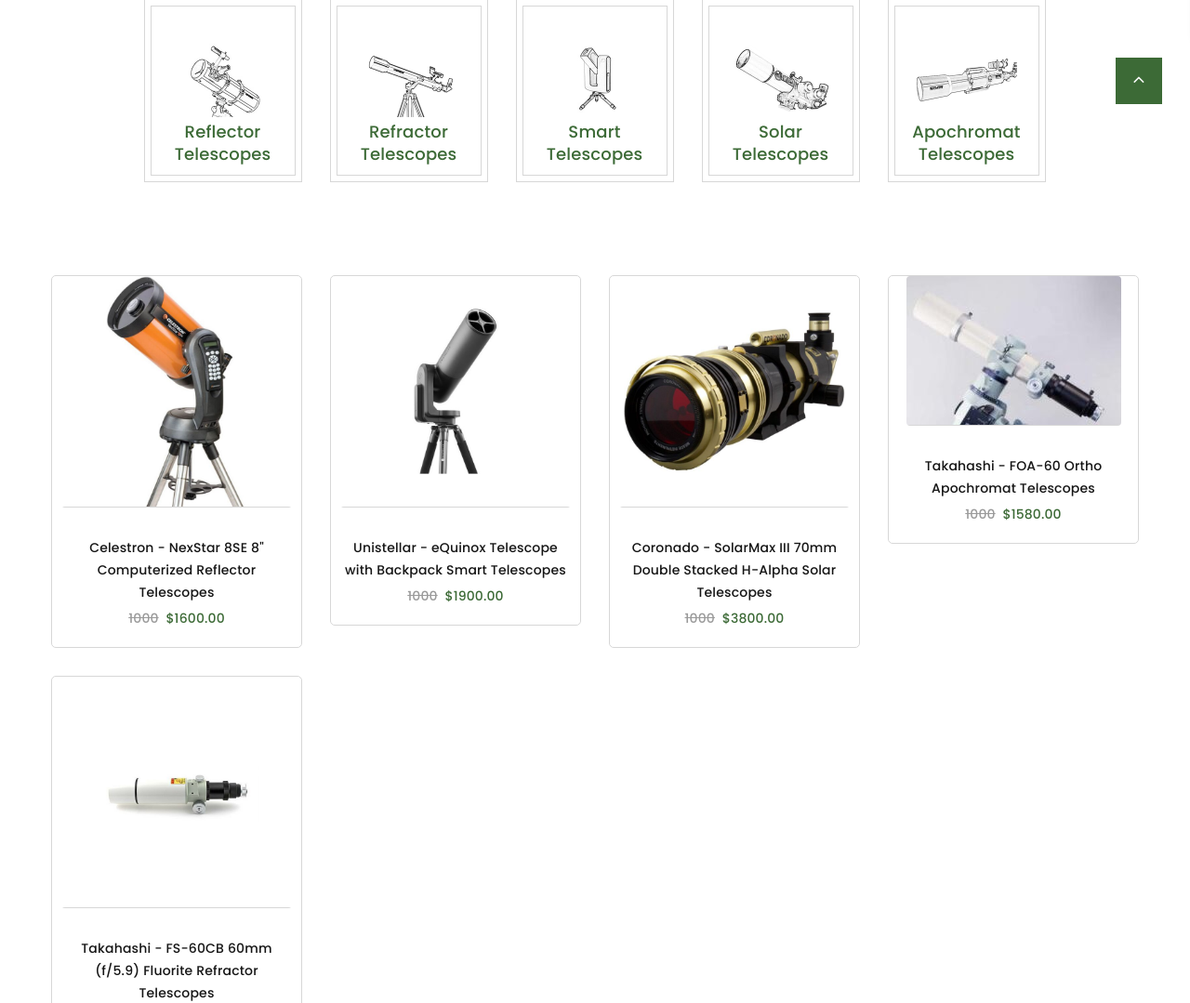
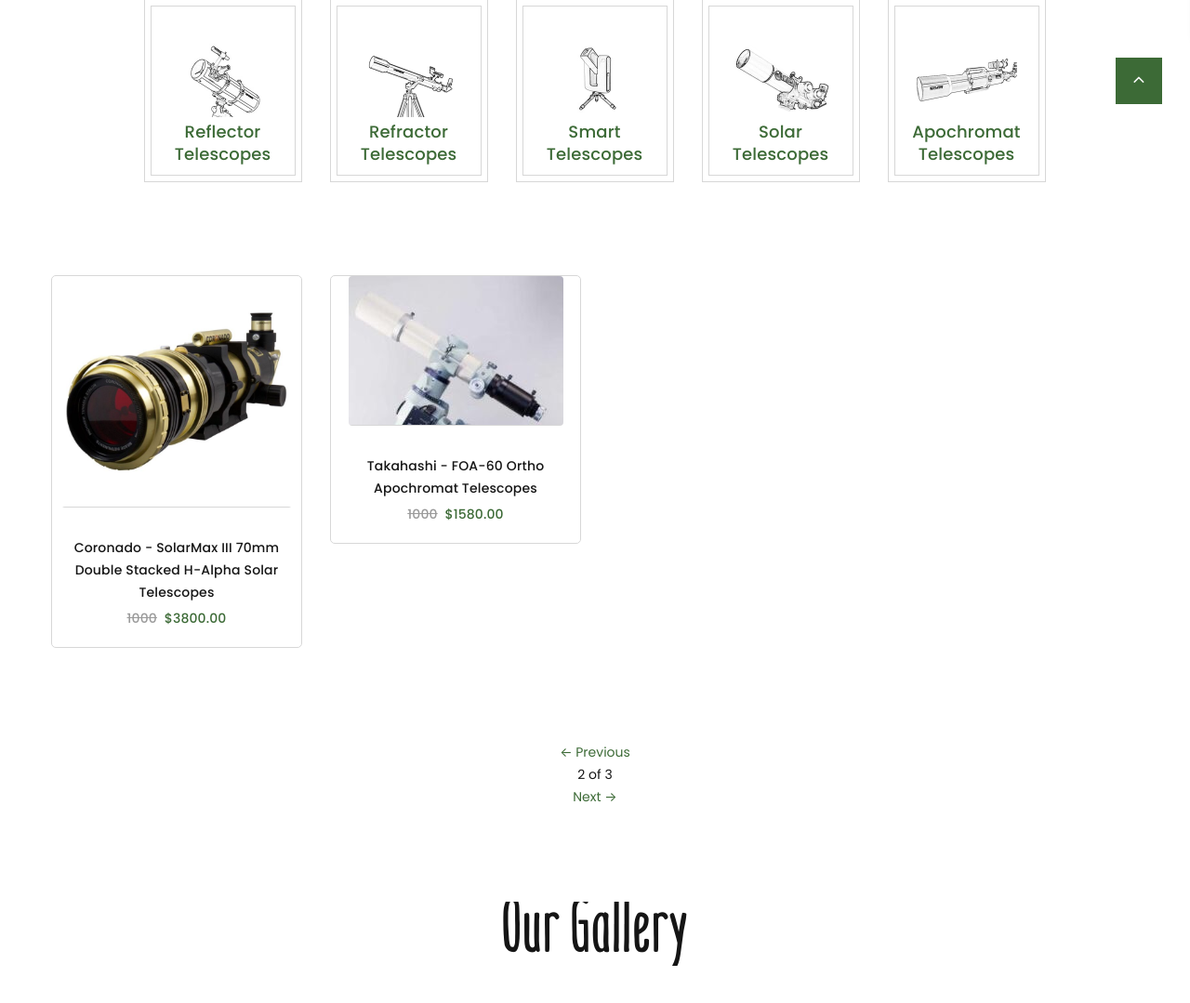
Before and after one commit to dima-dot-git/diploma_work, a Django app: page /market/?page=2 in a window 1280 px wide. Shown: the part 758-1837 px from the top of the page at 93% size. Run offline with Django 5.2, Linux system fonts and the light colour scheme; data comes from the database, SQL or seed files in the repository; both versions use the stored data as it was after the commit; some libraries are stand-ins or nearby versions.

Commit message:
add pagination

```diff
--- a/marketsite/market/models.py
+++ b/marketsite/market/models.py
@@ -93,6 +93,8 @@
         total = sum(item.product.price * item.amount for item in self.products.all())
         return total
 
+
+
     def __str__(self):
         return f" Cart: #{self.id} - User: {self.customer}"
 
--- a/marketsite/market/views.py
+++ b/marketsite/market/views.py
@@ -5,11 +5,11 @@
 from django.contrib.sessions.models import Session
 from django.urls import reverse
 from django.views import View
-
 from .forms import RegUserForm
 from .models import ProductInCart, Category, Brand, Product, PhotoProduct, Cart, User, Profile
 from django.contrib.auth.decorators import login_required
 from .models import Cart, ProductInCart
+from django.core.paginator import Paginator, EmptyPage, PageNotAnInteger
 
 
 # Create your views here.
@@ -30,6 +30,16 @@
     all_categories = Category.objects.all()
     photo = PhotoProduct.objects.all()
     cart = get_customer_cart(request)
+
+    paginator = Paginator(products, 2)
+    page = request.GET.get('page')
+    try:
+        products = paginator.page(page)
+    except PageNotAnInteger:
+        products = paginator.page(1)
+    except EmptyPage:
+        products = paginator.page(paginator.num_pages)
+
     context = {"cart": cart, "products": products, "all_categories": all_categories, "photo": photo}
     return render(request, "market/index.html", context)
 
@@ -40,6 +50,16 @@
     photo = PhotoProduct.objects.all()
     products = Product.objects.filter(category__exact=cat)
     cart = get_customer_cart(request)
+
+    paginator = Paginator(products, 2)
+    page = request.GET.get('page')
+    try:
+        products = paginator.page(page)
+    except PageNotAnInteger:
+        products = paginator.page(1)
+    except EmptyPage:
+        products = paginator.page(paginator.num_pages)
+
     context = {"products": products, "photo": photo, "cart": cart, "all_categories": all_categories}
     return render(request, 'market/index.html', context)
 
@@ -70,8 +90,6 @@
         quantity = request.POST.get("quantity")
         select_product.amount = quantity
         select_product.save()
-        print(type(select_product))
-        print(quantity)
         return redirect("in_cart")
     context = {"cart": cart}
     return render(request, 'market/cart.html', context)
--- a/marketsite/templates/market/index.html
+++ b/marketsite/templates/market/index.html
@@ -5,7 +5,8 @@
 <section class="section swiper-container swiper-slider swiper-slider-modern" data-loop="true" data-autoplay="10000"
          data-simulate-touch="true" data-nav="true" data-slide-effect="fade">
     <div class="swiper-wrapper text-left">
-        <div class="swiper-slide context-dark" data-slide-bg="{% static 'market/images/myImg/telescope-silhouette-against-scenic-night-sky-ldy5ujr2fjlzz2ik.jpg' %}">
+        <div class="swiper-slide context-dark"
+             data-slide-bg="{% static 'market/images/myImg/telescope-silhouette-against-scenic-night-sky-ldy5ujr2fjlzz2ik.jpg' %}">
             <div class="swiper-slide-caption">
                 <div class="container">
                     <div class="row justify-content-center justify-content-xxl-start">
@@ -13,7 +14,8 @@
                             <div class="slider-modern-box">
                                 <h1 class="slider-modern-title"><span data-caption-animate="slideInDown"
                                                                       data-caption-delay="0">Go to sky</span></h1>
-                                <p data-caption-animate="fadeInRight" data-caption-delay="400">Open the skies with us: telescopes for star travel!</p>
+                                <p data-caption-animate="fadeInRight" data-caption-delay="400">Open the skies with us:
+                                    telescopes for star travel!</p>
                                 <div class="oh button-wrap"><a class="button button-primary button-ujarak"
                                                                href="about-us.html" data-caption-animate="slideInLeft"
                                                                data-caption-delay="400">Read more</a></div>
@@ -31,7 +33,8 @@
                             <div class="slider-modern-box">
                                 <h1 class="slider-modern-title"><span data-caption-animate="slideInLeft"
                                                                       data-caption-delay="0">Explore space</span></h1>
-                                <p data-caption-animate="fadeInRight" data-caption-delay="400">See the beauty of space: we have the best telescopes!</p>
+                                <p data-caption-animate="fadeInRight" data-caption-delay="400">See the beauty of space:
+                                    we have the best telescopes!</p>
                                 <div class="oh button-wrap"><a class="button button-primary button-ujarak"
                                                                href="about-us.html" data-caption-animate="slideInLeft"
                                                                data-caption-delay="400">Read more</a></div>
@@ -72,7 +75,8 @@
                             {% endif%}
                         </div>
                         <div class="unit-body">
-                            <h6 class="box-icon-ruby-title"><a href="{% url 'categories' cat_id=category.id%}">{{category.name}}</a></h6>
+                            <h6 class="box-icon-ruby-title"><a href="{% url 'categories' cat_id=category.id%}">{{category.name}}</a>
+                            </h6>
                         </div>
                     </div>
                 </article>
@@ -98,7 +102,8 @@
                             <article class="product product-2 box-ordered-item wow slideInRight" data-wow-delay=0s">
                                 <div class="unit flex-lg-column">
                                     <div class="unit-left">
-                                        <div class="product-figure"><img src="{{ product.prod_img.first.photo.url }}" alt=""
+                                        <div class="product-figure"><img src="{{ product.prod_img.first.photo.url }}"
+                                                                         alt=""
                                                                          width="800" height="800"/>
                                             {%if user.is_authenticated %}
                                             <div class="product-button"><a
@@ -118,7 +123,8 @@
                                         </div>
                                     </div>
                                     <div class="unit-body">
-                                        <h6 class="product-title"><a href="{% url 'product' prod_pk=product.pk%}">{{product}}</a></h6>
+                                        <h6 class="product-title"><a href="{% url 'product' prod_pk=product.pk%}">{{product}}</a>
+                                        </h6>
                                         <div class="product-price-wrap">
                                             <div class="product-price product-price-old">1000</div>
                                             <div class="product-price">${{ product.price }}</div>
@@ -130,13 +136,16 @@
                     </div>
                     <!--End for product-->
                     {%endfor%}
-
                 </div>
             </div>
         </div>
     </div>
+
 </section>
 
+<section class="section section-md bg-default n-top-image">
+    {% include "market/pagination.html" with page=products %}
+</section>
 
 <!-- Improve your interior with deco-->
 <section class="section section-md bg-default section-top-image">
@@ -149,13 +158,15 @@
                 <div class="oh-desktop">
                     <!-- Thumbnail Classic-->
                     <article class="thumbnail thumbnail-mary thumbnail-sm wow slideInLeft" data-wow-delay="0s">
-                        <div class="thumbnail-mary-figure"><img src="{% static 'market/images/grid-gallery-1-370x303.jpg'%}" alt=""
+                        <div class="thumbnail-mary-figure"><img
+                                src="{% static 'market/images/grid-gallery-1-370x303.jpg'%}" alt=""
                                 width="370" height="303"/>
                         </div>
                         <div class="thumbnail-mary-caption"><a class="icon fl-bigmug-line-zoom60"
                                                                href="{% static 'market/images/gallery-original-1-1200x800.jpg'%}"
                                                                data-lightgallery="item"><img
-                                src="{% static 'market/images/grid-gallery-1-370x303.jpg'%}" alt="" width="370" height="303"/></a>
+                                src="{% static 'market/images/grid-gallery-1-370x303.jpg'%}" alt="" width="370"
+                                height="303"/></a>
                             <h4 class="thumbnail-mary-title"><a href="#">Watermelons</a></h4>
                         </div>
                     </article>
@@ -165,13 +176,15 @@
                 <div class="oh-desktop">
                     <!-- Thumbnail Classic-->
                     <article class="thumbnail thumbnail-mary thumbnail-sm wow slideInUp" data-wow-delay=".1s">
-                        <div class="thumbnail-mary-figure"><img src="{% static 'market/images/grid-gallery-2-370x303.jpg'%}" alt=""
+                        <div class="thumbnail-mary-figure"><img
+                                src="{% static 'market/images/grid-gallery-2-370x303.jpg'%}" alt=""
                                 width="370" height="303"/>
                         </div>
                         <div class="thumbnail-mary-caption"><a class="icon fl-bigmug-line-zoom60"
                                                                href="{% static 'market/images/gallery-original-2-1200x800.jpg'%}"
                                                                data-lightgallery="item"><img
-                                src="{% static 'market/images/grid-gallery-2-370x303.jpg'%}" alt="" width="370" height="303"/></a>
+                                src="{% static 'market/images/grid-gallery-2-370x303.jpg'%}" alt="" width="370"
+                                height="303"/></a>
                             <h4 class="thumbnail-mary-title"><a href="#">Grapes</a></h4>
                         </div>
                     </article>
@@ -181,13 +194,15 @@
                 <div class="oh-desktop">
                     <!-- Thumbnail Classic-->
                     <article class="thumbnail thumbnail-mary thumbnail-sm wow slideInRight" data-wow-delay=".0s">
-                        <div class="thumbnail-mary-figure"><img src="{% static 'market/images/grid-gallery-3-370x303.jpg'%}" alt=""
+                        <div class="thumbnail-mary-figure"><img
+                                src="{% static 'market/images/grid-gallery-3-370x303.jpg'%}" alt=""
                                 width="370" height="303"/>
                         </div>
                         <div class="thumbnail-mary-caption"><a class="icon fl-bigmug-line-zoom60"
                                                                href="{% static 'market/images/gallery-original-3-800x1200.jpg'%}"
                                                                data-lightgallery="item"><img
-                                src="{% static 'market/images/grid-gallery-3-370x303.jpg'%}" alt="" width="370" height="303"/></a>
+                                src="{% static 'market/images/grid-gallery-3-370x303.jpg'%}" alt="" width="370"
+                                height="303"/></a>
                             <h4 class="thumbnail-mary-title"><a href="#">Mandarin Oranges</a></h4>
                         </div>
                     </article>
@@ -197,13 +212,15 @@
                 <div class="oh-desktop">
                     <!-- Thumbnail Classic-->
                     <article class="thumbnail thumbnail-mary thumbnail-sm wow slideInUp" data-wow-delay=".1s">
-                        <div class="thumbnail-mary-figure"><img src="{% static 'market/images/grid-gallery-4-370x303.jpg'%}" alt=""
+                        <div class="thumbnail-mary-figure"><img
+                                src="{% static 'market/images/grid-gallery-4-370x303.jpg'%}" alt=""
                                 width="370" height="303"/>
                         </div>
                         <div class="thumbnail-mary-caption"><a class="icon fl-bigmug-line-zoom60"
                                                                href="{% static 'market/images/gallery-original-4-800x1200.jpg'%}"
                                                                data-lightgallery="item"><img
-                                src="{% static 'market/images/grid-gallery-4-370x303.jpg'%}" alt="" width="370" height="303"/></a>
+                                src="{% static 'market/images/grid-gallery-4-370x303.jpg'%}" alt="" width="370"
+                                height="303"/></a>
                             <h4 class="thumbnail-mary-title"><a href="#">Lemons</a></h4>
                         </div>
                     </article>
@@ -213,13 +230,15 @@
                 <div class="oh-desktop">
                     <!-- Thumbnail Classic-->
                     <article class="thumbnail thumbnail-mary thumbnail-sm wow slideInLeft" data-wow-delay="0s">
-                        <div class="thumbnail-mary-figure"><img src="{% static 'market/images/grid-gallery-5-370x303.jpg'%}" alt=""
+                        <div class="thumbnail-mary-figure"><img
+                                src="{% static 'market/images/grid-gallery-5-370x303.jpg'%}" alt=""
                                 width="370" height="303"/>
                         </div>
                         <div class="thumbnail-mary-caption"><a class="icon fl-bigmug-line-zoom60"
                                                                href="{% static 'market/images/gallery-original-5-800x1200.jpg'%}"
                                                                data-lightgallery="item"><img
-                                src="{% static 'market/images/grid-gallery-5-370x303.jpg'%}" alt="" width="370" height="303"/></a>
+                                src="{% static 'market/images/grid-gallery-5-370x303.jpg'%}" alt="" width="370"
+                                height="303"/></a>
                             <h4 class="thumbnail-mary-title"><a href="#">Organic Food</a></h4>
                         </div>
                     </article>
@@ -229,13 +248,15 @@
                 <div class="oh-desktop">
                     <!-- Thumbnail Classic-->
                     <article class="thumbnail thumbnail-mary thumbnail-sm wow slideInDown" data-wow-delay=".1s">
-                        <div class="thumbnail-mary-figure"><img src="{% static 'market/images/grid-gallery-6-370x303.jpg'%}" alt=""
+                        <div class="thumbnail-mary-figure"><img
+                                src="{% static 'market/images/grid-gallery-6-370x303.jpg'%}" alt=""
                                 width="370" height="303"/>
                         </div>
                         <div class="thumbnail-mary-caption"><a class="icon fl-bigmug-line-zoom60"
                                                                href="{% static 'market/images/gallery-original-6-1200x800.jpg'%}"
                                                                data-lightgallery="item"><img
-                                src="{% static 'market/images/grid-gallery-6-370x303.jpg'%}" alt="" width="370" height="303"/></a>
+                                src="{% static 'market/images/grid-gallery-6-370x303.jpg'%}" alt="" width="370"
+                                height="303"/></a>
                             <h4 class="thumbnail-mary-title"><a href="#">Salad</a></h4>
                         </div>
                     </article>
--- /dev/null
+++ b/marketsite/templates/market/pagination.html
@@ -0,0 +1,14 @@
+<!-- Pager -->
+<ul class="pager_products">
+    {%if page.has_previous %}
+    <li class="previous">
+        <a href="?page={{page.previous_page_number}}">&larr; Previous</a>
+    </li>
+    {%endif%}
+    <span>{{page.number}} of {{page.paginator.num_pages}}</span>
+    {%if page.has_next %}
+    <li class="next">
+        <a href="?page={{page.next_page_number}}">Next &rarr;</a>
+    </li>
+    {%endif%}
+</ul>
```
Also changed, not shown: marketsite/db.sqlite3. Lines whose indentation alone changed are shown as unchanged.
